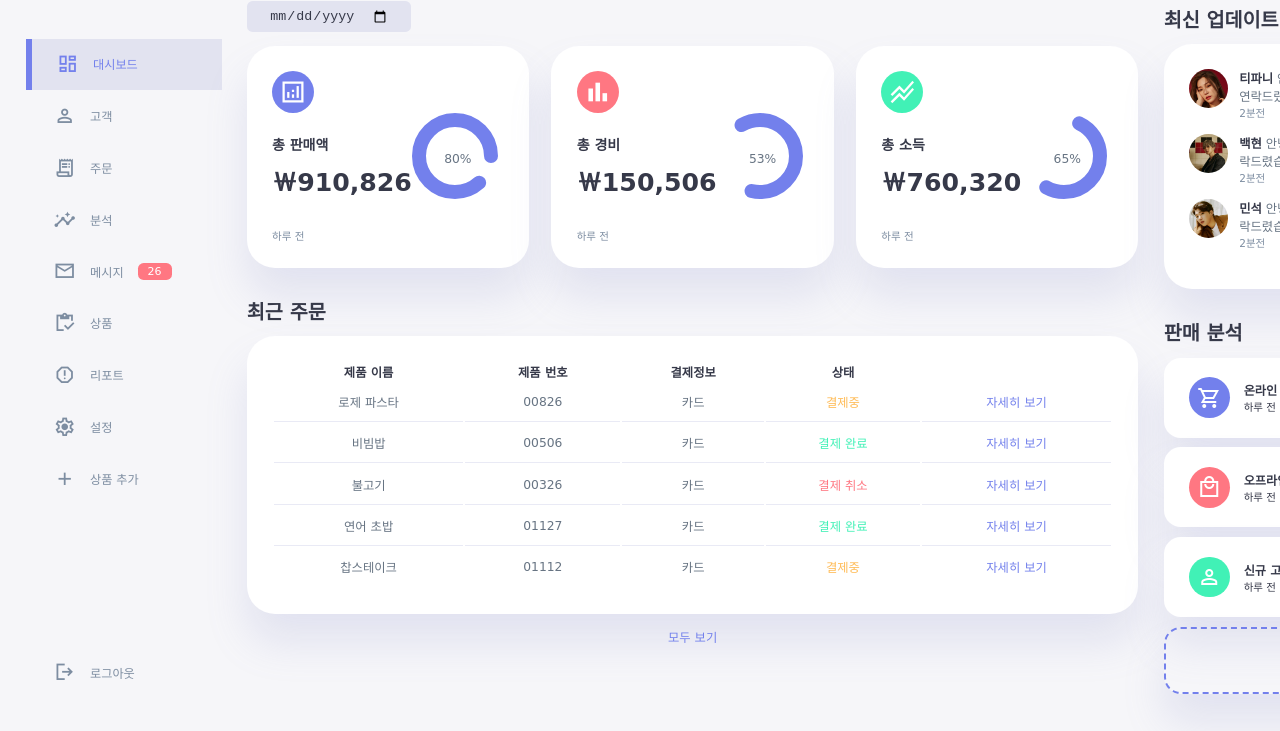
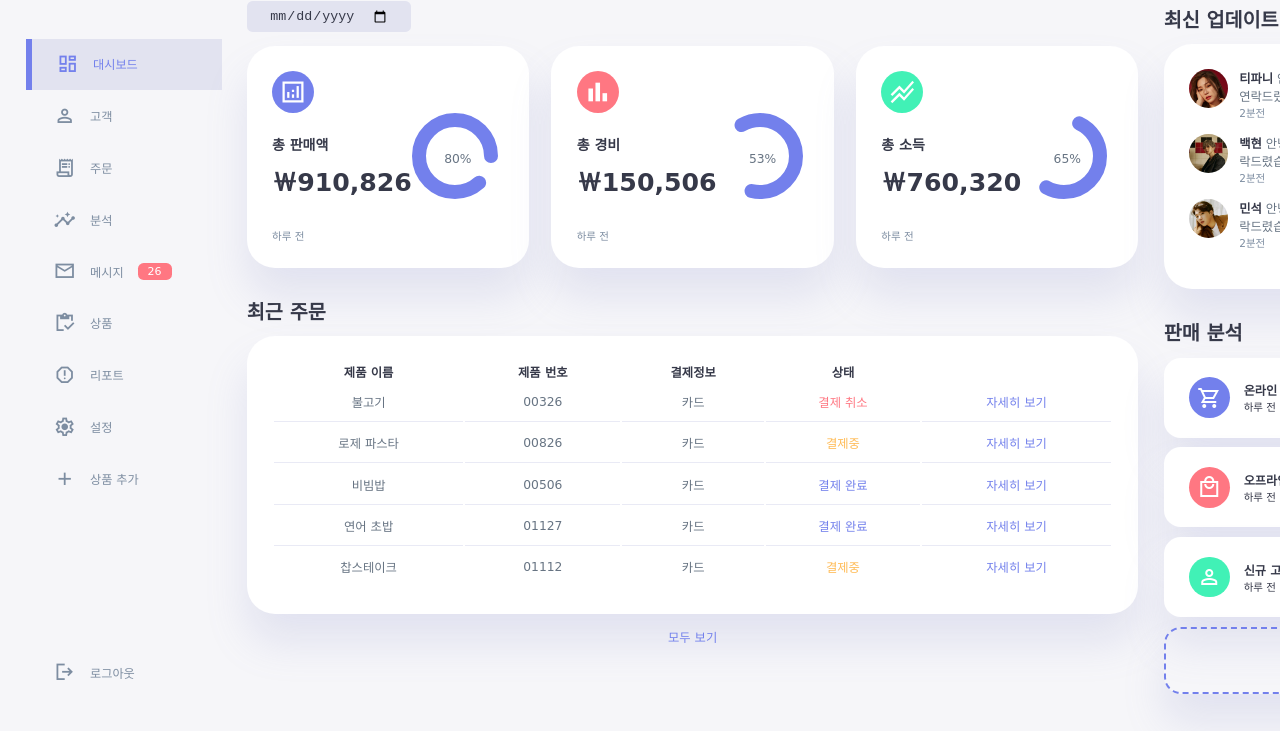
Before and after one commit to Jangchaeyun/responsive-admin-dashboard, a plain HTML site: page index.html in a window 1280 px wide. Shown: the part 69-800 px from the top of the page. Drawn offline with nearby package versions, Linux system fonts and the light colour scheme; a web font is replaced by a local one.

Commit message:
Filling Table with Orders using JavaScript

```diff
--- a/index.html
+++ b/index.html
@@ -148,41 +148,6 @@
                         </tr>
                     </thead>
                     <tbody>
-                        <tr>
-                            <td>로제 파스타</td>
-                            <td>00826</td>
-                            <td>카드</td>
-                            <td class="warning">결제중</td>
-                            <td class="primary">자세히 보기</td>
-                        </tr>
-                        <tr>
-                            <td>비빔밥</td>
-                            <td>00506</td>
-                            <td>카드</td>
-                            <td class="success">결제 완료</td>
-                            <td class="primary">자세히 보기</td>
-                        </tr>
-                        <tr>
-                            <td>불고기</td>
-                            <td>00326</td>
-                            <td>카드</td>
-                            <td class="danger">결제 취소</td>
-                            <td class="primary">자세히 보기</td>
-                        </tr>
-                        <tr>
-                            <td>연어 초밥</td>
-                            <td>01127</td>
-                            <td>카드</td>
-                            <td class="success">결제 완료</td>
-                            <td class="primary">자세히 보기</td>
-                        </tr>
-                        <tr>
-                            <td>찹스테이크</td>
-                            <td>01112</td>
-                            <td>카드</td>
-                            <td class="warning">결제중</td>
-                            <td class="primary">자세히 보기</td>
-                        </tr>
                     </tbody>
                 </table>
                 <a href="#">모두 보기</a>
@@ -294,6 +259,7 @@
             </div>
         </div>
     </div>
+    <script src="./orders.js"></script>
     <script src="./index.js"></script>
 </body>
 </html>
--- a/index.js
+++ b/index.js
@@ -18,3 +18,20 @@ themeToggler.addEventListener('click', () => {
     themeToggler.querySelector('span:nth-child(1)').classList.toggle('active');
     themeToggler.querySelector('span:nth-child(2)').classList.toggle('active');
 })
+
+// fill orders in table
+Orders.forEach(order => {
+    const tr = document.createElement('tr');
+    const trContent = `
+        <td>${order.productName}</td>
+        <td>${order.productNumber}</td>
+        <td>${order.paymentState}</td>
+        <td class="${order.shipping === '결제 취소' ? 'danger' : order.shipping === '결제중' ? 'warning' : 'primary'}">
+            ${order.shipping}
+        </td>
+        <td class="primary">자세히 보기</td>
+    `;
+
+    tr.innerHTML = trContent;
+    document.querySelector('table tbody').appendChild(tr);
+})
--- /dev/null
+++ b/orders.js
@@ -0,0 +1,32 @@
+const Orders = [
+    {
+        productName: '불고기',
+        productNumber: '00326',
+        paymentState: '카드',
+        shipping: '결제 취소',
+    },
+    {
+        productName: '로제 파스타',
+        productNumber: '00826',
+        paymentState: '카드',
+        shipping: '결제중',
+    },
+    {
+        productName: '비빔밥',
+        productNumber: '00506',
+        paymentState: '카드',
+        shipping: '결제 완료',
+    },
+    {
+        productName: '연어 초밥',
+        productNumber: '01127',
+        paymentState: '카드',
+        shipping: '결제 완료',
+    },
+    {
+        productName: '찹스테이크',
+        productNumber: '01112',
+        paymentState: '카드',
+        shipping: '결제중',
+    },
+]
--- a/styles.css
+++ b/styles.css
@@ -521,6 +521,11 @@ main .recent-orders a {
     justify-content: center;
 }
 
+.right .sales-analytics .add-product:hover {
+    background: var(--color-primary);
+    color: white;
+}
+
 .right .sales-analytics .add-product div {
     display: flex;
     align-items: center;
```
